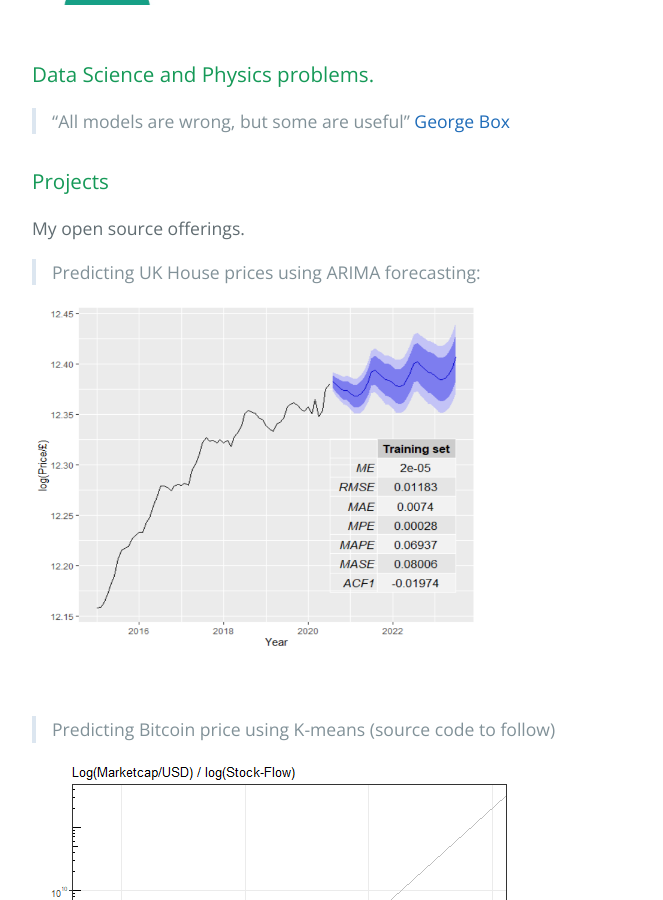
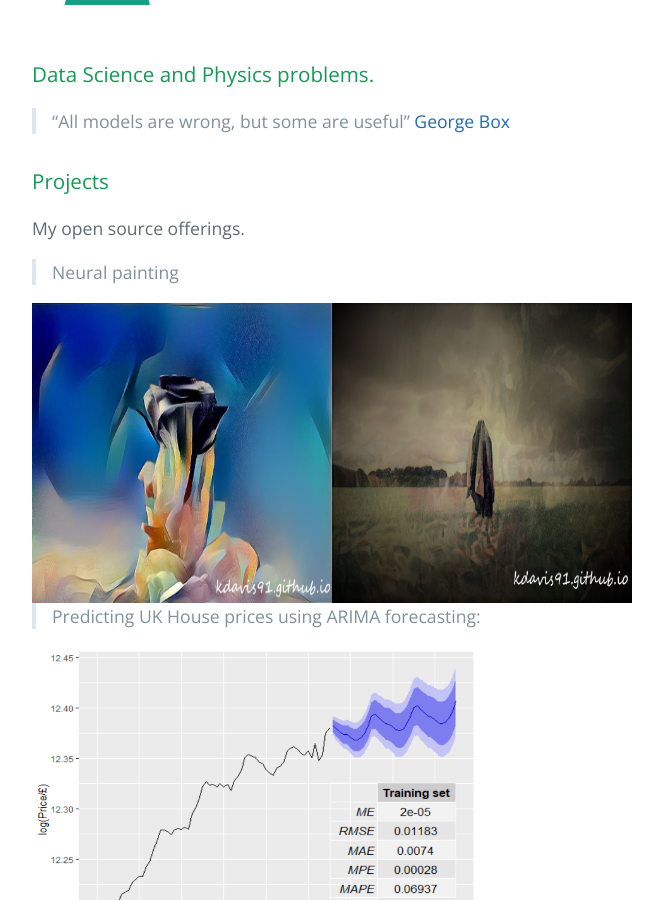
Before and after one commit to kdavis91/kdavis91.github.io, a Jekyll site: the page built from index.md, in a window 1280 px wide and 900 px high, scrolled down 592 px. Shown: the whole window, without its empty margins (288-951 px from the left). Built offline with Jekyll 4.4.1, drawn with Linux system fonts in a browser that asks for light colours; nearby versions of some CDN libraries; our own code applies the rules of GitHub Pages for plain Markdown files; the list of posts is cut into pages by our own code.

Commit message:
Update index.md

```diff
--- a/index.md
+++ b/index.md
@@ -17,6 +17,11 @@
 ### Projects
 
 My open source offerings.
+
+>Neural painting
+
+<img src="59d54a2e2257f94d3fcb865ac6fcb88ad336f918.jpg" align="left" height="300" width="300" >
+<img src="74cf1e7bdf2330a2d3a35657a98371096d087384.jpg" align="left" height="300" width="300" >
 
 
 >Predicting UK House prices using ARIMA forecasting:
```
